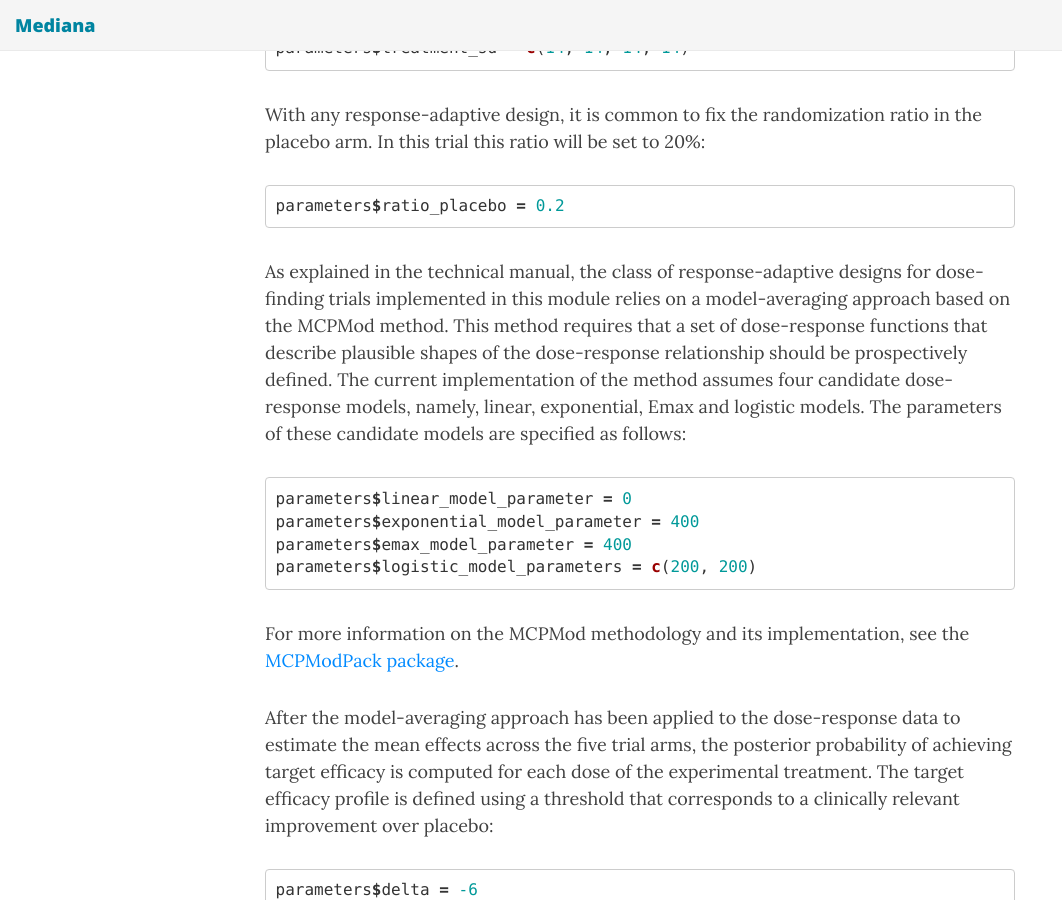
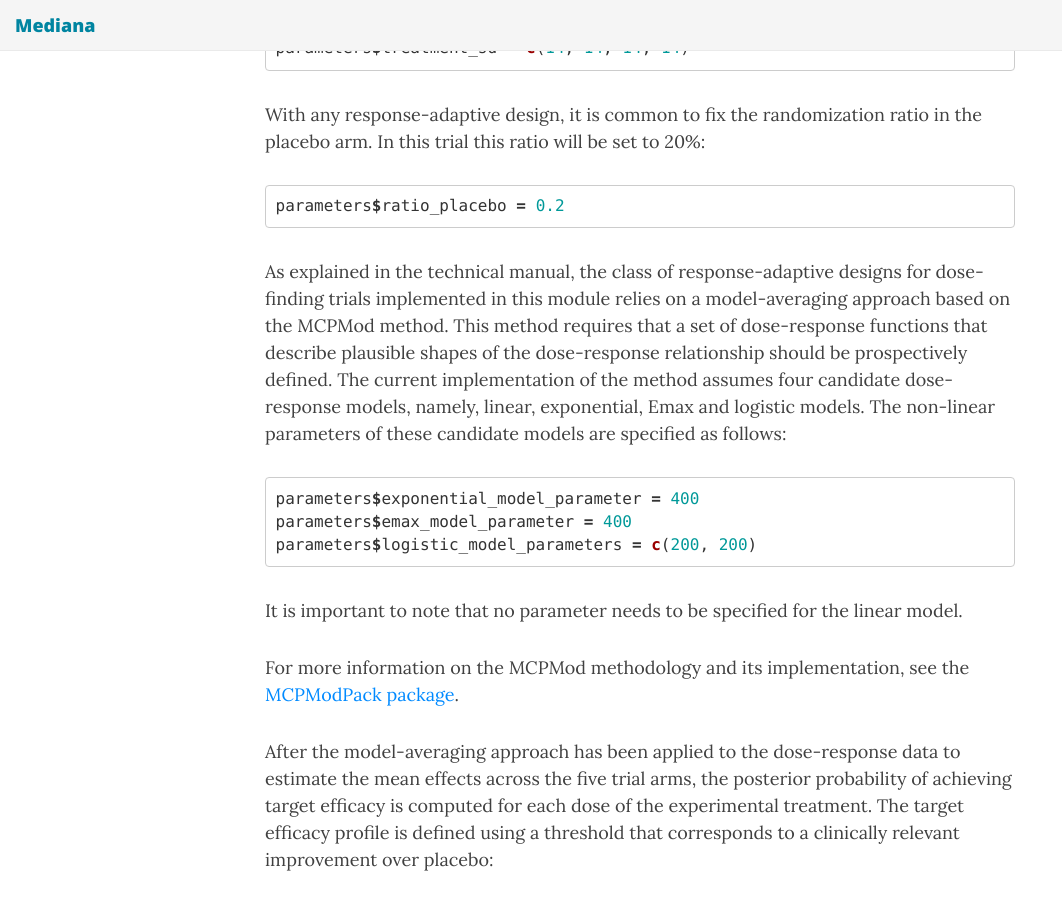
Before and after one commit to medianasoft/medianasoft.github.io, a Jekyll site: the page built from CaseStudyF1.md, in a window 1280 px wide and 900 px high, scrolled down 3027 px. Shown: the whole window, without its empty margins (0-1062 px from the left). Built offline with Jekyll 4.4.1, drawn with Linux system fonts in a browser that asks for light colours; nearby versions of some CDN libraries.

Commit message:
Updated Case study F1

````diff
--- a/CaseStudyF1.md
+++ b/CaseStudyF1.md
@@ -93,14 +93,15 @@ With any response-adaptive design, it is common to fix the randomization ratio i
 parameters$ratio_placebo = 0.2
 ```
 
-As explained in the technical manual, the class of response-adaptive designs for dose-finding trials implemented in this module relies on a model-averaging approach based on the MCPMod method. This method requires that a set of dose-response functions that describe plausible shapes of the dose-response relationship should be prospectively defined. The current implementation of the method assumes four candidate dose-response models, namely, linear, exponential, Emax and logistic models. The parameters of these candidate models are specified as follows:
+As explained in the technical manual, the class of response-adaptive designs for dose-finding trials implemented in this module relies on a model-averaging approach based on the MCPMod method. This method requires that a set of dose-response functions that describe plausible shapes of the dose-response relationship should be prospectively defined. The current implementation of the method assumes four candidate dose-response models, namely, linear, exponential, Emax and logistic models. The non-linear parameters of these candidate models are specified as follows:
 
 ``` r
-parameters$linear_model_parameter = 0
 parameters$exponential_model_parameter = 400
 parameters$emax_model_parameter = 400
 parameters$logistic_model_parameters = c(200, 200)
 ```
+
+It is important to note that no parameter needs to be specified for the linear model.
 
 For more information on the MCPMod methodology and its implementation, see the [MCPModPack package](https://cran.r-project.org/web/packages/MCPModPack/index.html).
 
````
